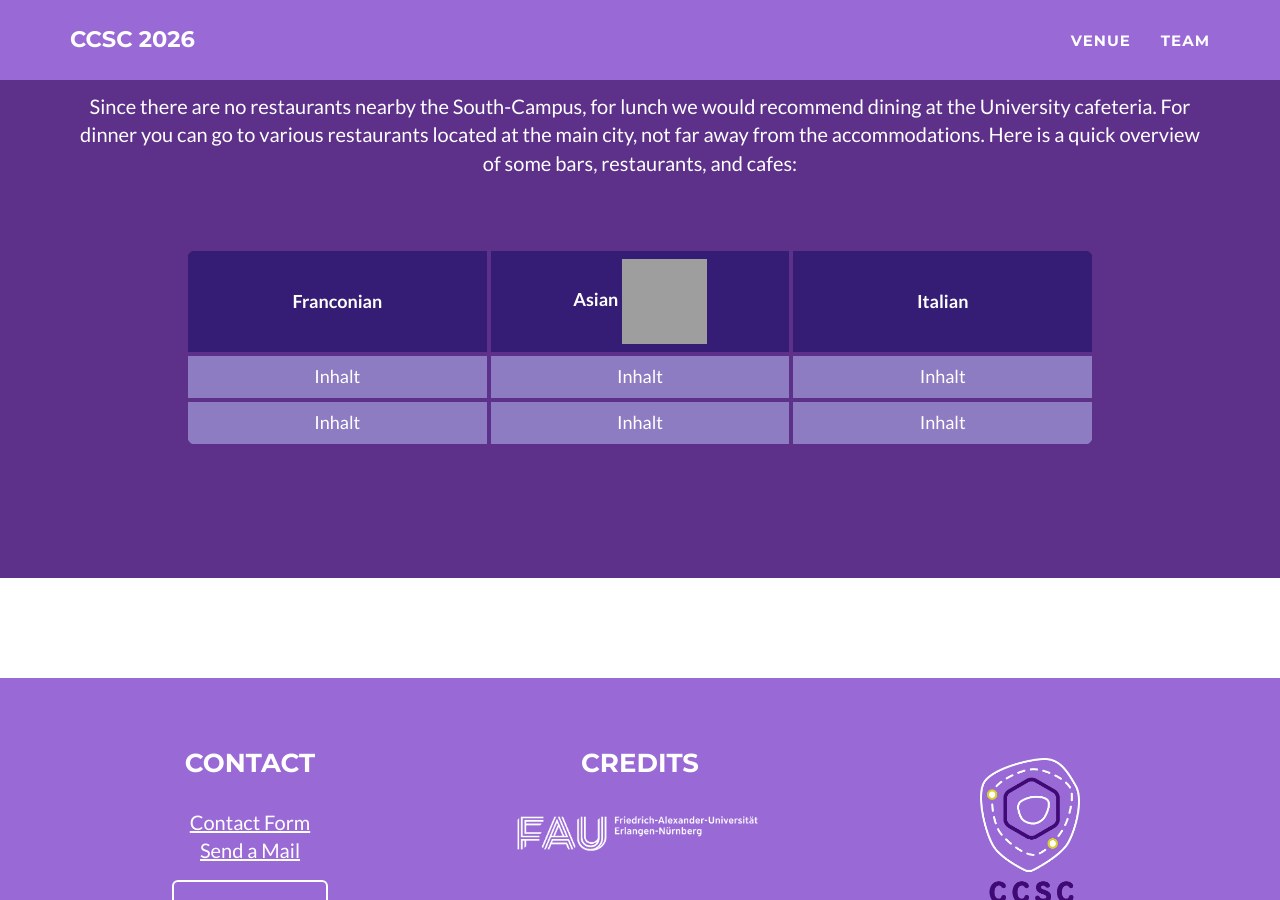
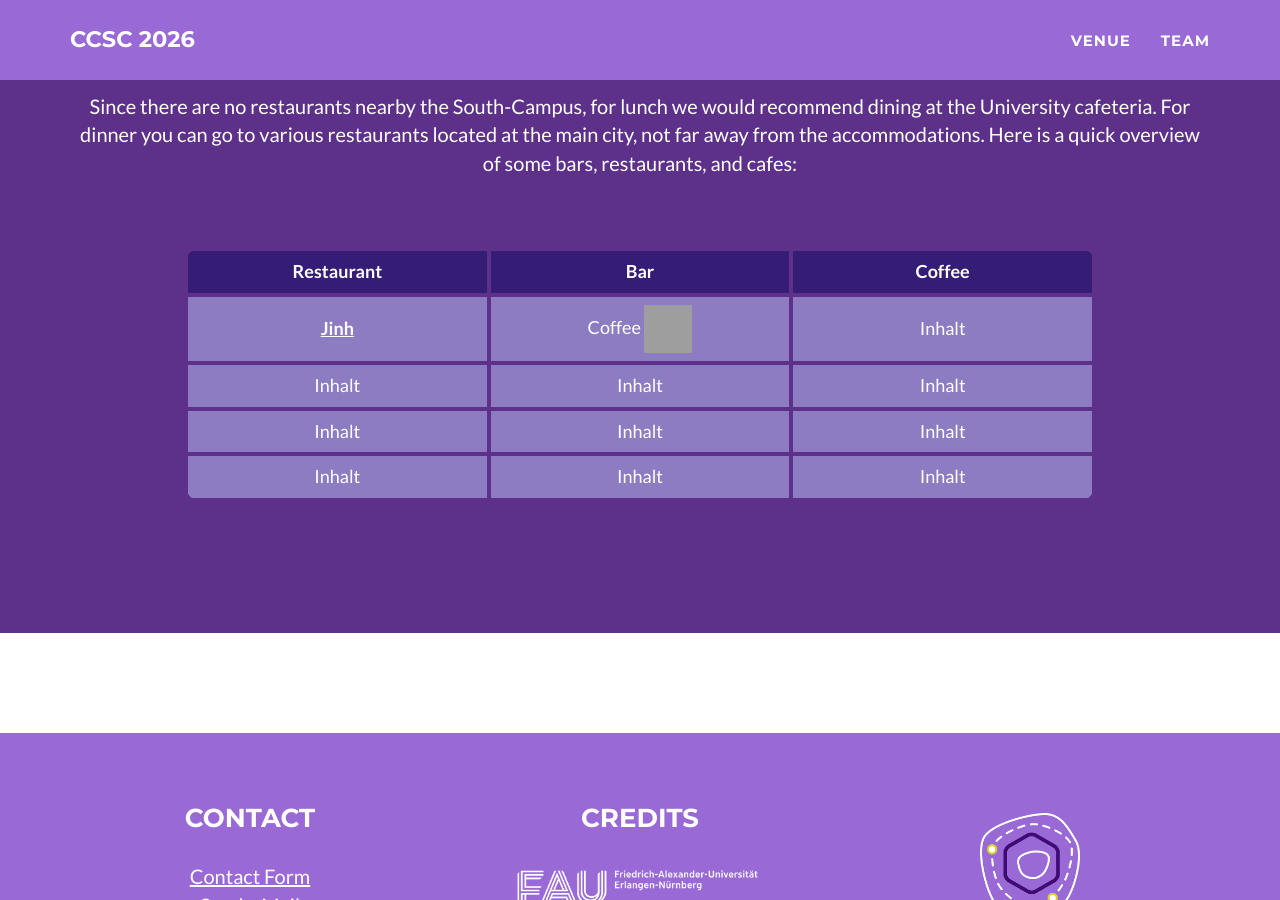
Before and after one commit to ccsc2026/ccsc2026.github.io, a Jekyll site: the page built from venue.html, in a window 1280 px wide and 900 px high, scrolled down 2887 px. Built offline with Jekyll 4.4.1, drawn with Linux system fonts in a browser that asks for light colours; grey boxes are pictures that could not be loaded.

Commit message:
Update venue.html
icons

```diff
--- a/venue.html
+++ b/venue.html
@@ -198,13 +198,23 @@ layout: page
     <table>
       <thead>
         <tr>
-          <th>Franconian</th>
-          <th>Asian  <img width="85" height="85" src="https://img.icons8.com/external-filled-outline-icons-maxicons/85/external-asian-japan-filled-outline-filled-outline-icons-maxicons.png" alt="external-asian-japan-filled-outline-filled-outline-icons-maxicons"/>  </th>
-          <th>Italian</th>
+          <th>Restaurant</th>
+          <th>Bar</th>
+          <th>Coffee</th>
         </tr>
       </thead>
       <tbody>
         <tr>
+          <td><a href="https://maps.app.goo.gl/ZoLd5ktXD1k9a7eU8" target="_blank" style="color:#ffffff;"><b>Jinh</b></a></td>
+          <td> Coffee  <img width="48" height="48" src="https://img.icons8.com/color/48/cafe--v1.png" alt="cafe--v1"/>  </td>
+          <td>Inhalt</td>
+        </tr>
+        <tr>
+          <td>Inhalt</td>
+          <td>Inhalt</td>
+          <td>Inhalt</td>
+        </tr>
+	<tr>
           <td>Inhalt</td>
           <td>Inhalt</td>
           <td>Inhalt</td>
```
